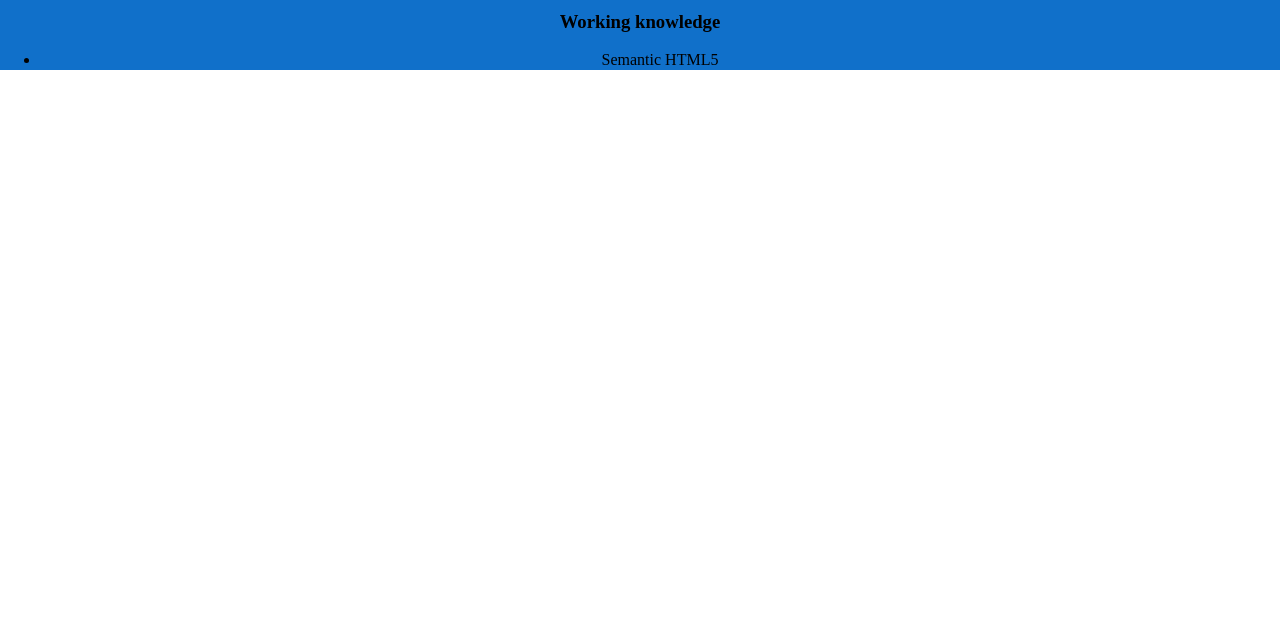
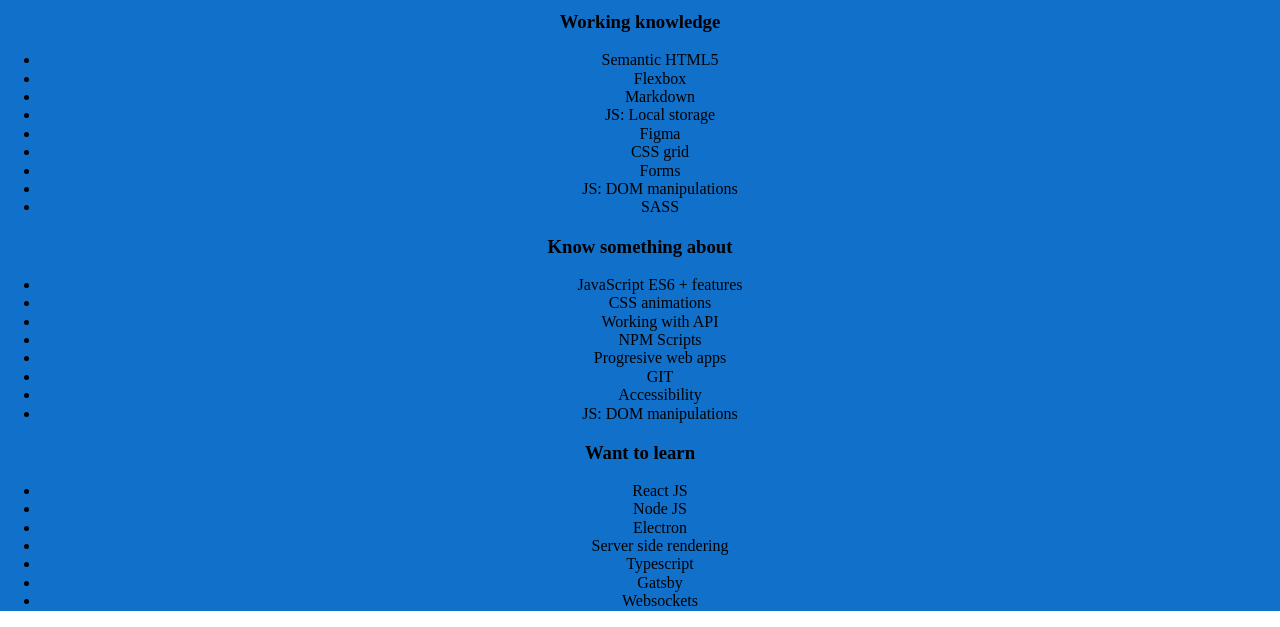
Before and after one commit to patryk-makarewicz/patryk-makarewicz.github.io, a website built with webpack: page src/pages/index.html in a window 1280 px wide. Shown: the part 458-1085 px from the top of the page. Before the commit the page ends 800 px from the top, so only its background shows below. Built offline with nearby package versions, Linux system fonts and the light colour scheme.

Commit message:
feat: ready text in secound section

```diff
--- a/src/pages/index.html
+++ b/src/pages/index.html
@@ -49,6 +49,39 @@
             <h3 class="skills__title">Working knowledge</h3>
             <ul class="list">
               <li class="list__item">Semantic HTML5</li>
+              <li class="list__item">Flexbox</li>
+              <li class="list__item">Markdown</li>
+              <li class="list__item">JS: Local storage</li>
+              <li class="list__item">Figma</li>
+              <li class="list__item">CSS grid</li>
+              <li class="list__item">Forms</li>
+              <li class="list__item">JS: DOM manipulations</li>
+              <li class="list__item">SASS</li>
+            </ul>
+          </article>
+          <article class="skills">
+            <h3 class="skills__title">Know something about</h3>
+            <ul class="list">
+              <li class="list__item">JavaScript ES6 + features</li>
+              <li class="list__item">CSS animations</li>
+              <li class="list__item">Working with API</li>
+              <li class="list__item">NPM Scripts</li>
+              <li class="list__item">Progresive web apps</li>
+              <li class="list__item">GIT</li>
+              <li class="list__item">Accessibility</li>
+              <li class="list__item">JS: DOM manipulations</li>
+            </ul>
+          </article>
+          <article class="skills">
+            <h3 class="skills__title">Want to learn</h3>
+            <ul class="list">
+              <li class="list__item">React JS</li>
+              <li class="list__item">Node JS</li>
+              <li class="list__item">Electron</li>
+              <li class="list__item">Server side rendering</li>
+              <li class="list__item">Typescript</li>
+              <li class="list__item">Gatsby</li>
+              <li class="list__item">Websockets</li>
             </ul>
           </article>
       </section>
```
